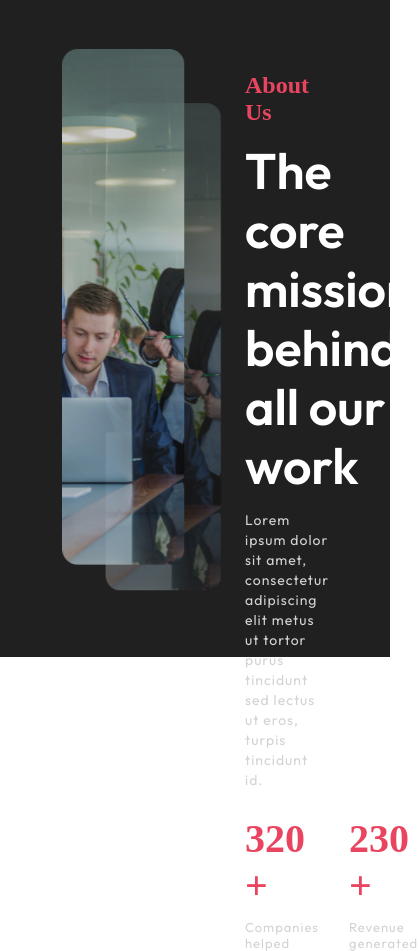
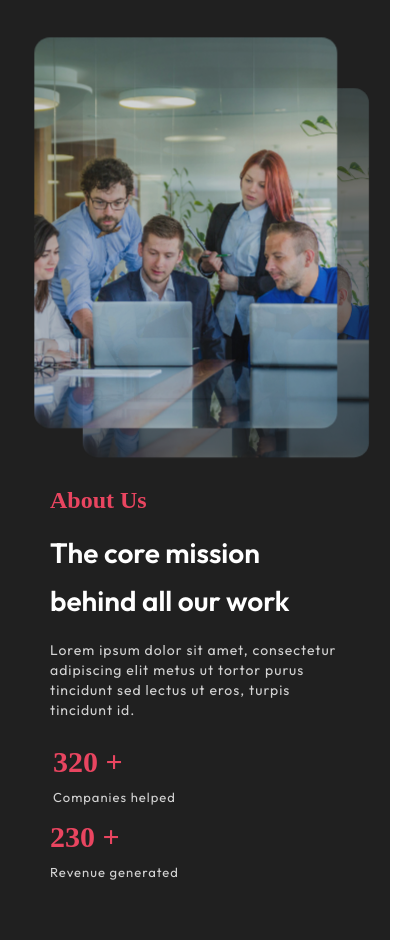
Before and after one commit to JayWwt/Marketing-Agency-Page, a plain HTML site: page index.html in a window 390 px wide. Shown: the part 2420-3371 px from the top of the page, 418 px wide, since content can reach past the window. Drawn offline with Linux system fonts and the light colour scheme; files whose address does not match are found by name.

Commit message:
about section done

```diff
--- a/CSS/style.css
+++ b/CSS/style.css
@@ -340,7 +340,7 @@ nav ul li a:hover {
     height: 675px;
     background-color: #202020;
     display: flex;
-    flex-wrap: wrap;
+
     padding: 70px;
 
 }
@@ -349,20 +349,24 @@ nav ul li a:hover {
 .slider {
     position: relative;
     width: 50%;
-    height: 50%;
+    height: 528px;
     perspective: 1000px;
+    margin-bottom: 0;
+
 }
 
 .slide {
     position: absolute;
     width: 100%;
-    height:528px;
+    height: 100%;
     border-radius: 16px;
     background-image: url('/Images/sliderImage.jpg');
     background-size: cover;
     background-position: center;
     animation: rotateStack 9s infinite ease-in-out;
     opacity: 0;
+    top: 0;
+    left: 0;
 }
 
 
@@ -414,6 +418,8 @@ nav ul li a:hover {
     padding-left: 50px;
     padding-right: 50px;
     padding-top: 20px;
+    position: relative;
+    z-index: 2;
 
 }
 
@@ -594,6 +600,40 @@ nav ul li a:hover {
 
     }
 
+    #aboutUs {
+        flex-direction: column;
+        padding: 60px 40px;
+        height: auto;
+
+    }
+
+    .slider{
+        width: 100%;
+       height: 400px !important;
+        margin-bottom: 10px;
+    }
+    .info {
+        width: 100%;
+        padding: 0 10px;
+        text-align: start;
+        align-items: start;
+
+        padding-top: 35px;
+
+    }
+
+
+
+    .info h2 {
+        font-size: 38px;
+        line-height: 48px;
+    }
+
+    .counter-container {
+        justify-content: center;
+    }
+
+
 }
 
 
@@ -665,5 +705,30 @@ nav ul li a:hover {
         width: 100%;
     }
 
+    .slider {
+    height: 100%;
+
+  }
+.info {
+        width: 100%;
+
+        text-align: start;
+        align-items: start;
+
+    }
+  .info h2 {
+    font-size: 28px;
+  }
+
+  .counter-container {
+    flex-direction: column;
+    align-items: center;
+    gap: 15px;
+  }
+
+  #counter1, #counter2 {
+    font-size: 30px;
+  }
+
 
 }
```
Also changed, not shown: index.html (+0 -7 lines).
